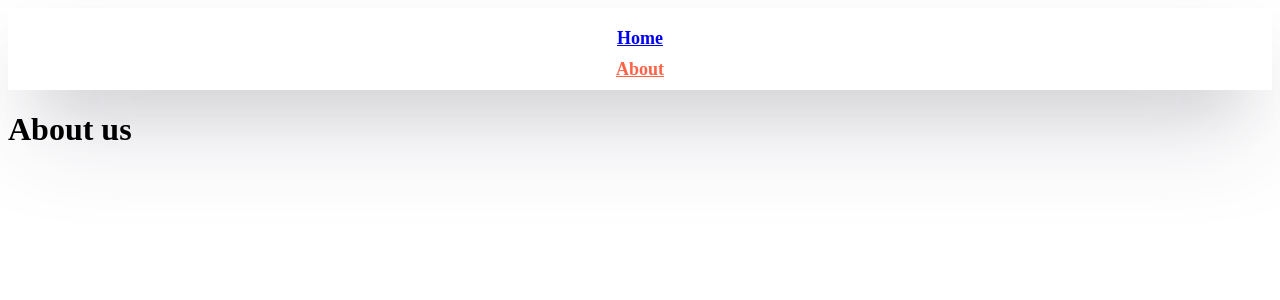
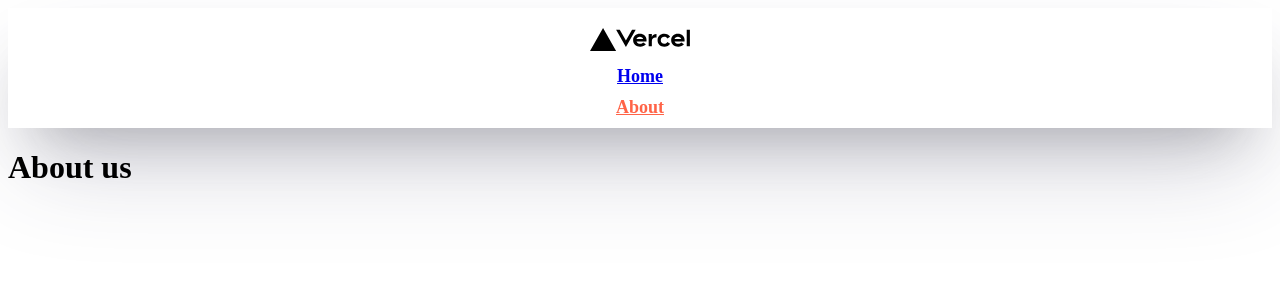
Before and after one commit to noname2048/bg-nextjs-basic, a Next.js app: page /about in a window 1280 px wide. Shown: the top 300 px of the page. Built offline with nearby package versions, Linux system fonts and the light colour scheme.

Commit message:
fix: fix img, styles

```diff
--- a/components/NavBar.js
+++ b/components/NavBar.js
@@ -7,7 +7,7 @@
 
   return (
     <nav>
-      {/* <img src="/vercel.svg" alt="" /> */}
+      <img src="/vercel.svg" alt="" />
       <Link href="/">
         <a className={router.pathname === "/" ? "active" : ""}>Home</a>
       </Link>
--- a/pages/index.js
+++ b/pages/index.js
@@ -19,7 +19,7 @@
           className="movie"
           key={movie.id}
         >
-          <img src={`https://image.tmdb.org/t/p/w200${movie.poster_path}`} />
+          <img src={`https://image.tmdb.org/t/p/w500${movie.poster_path}`} />
           <Link href={`/movies/${movie.original_title}/${movie.title}`}>
             <a>
               <h4>{movie.original_title}</h4>
```
